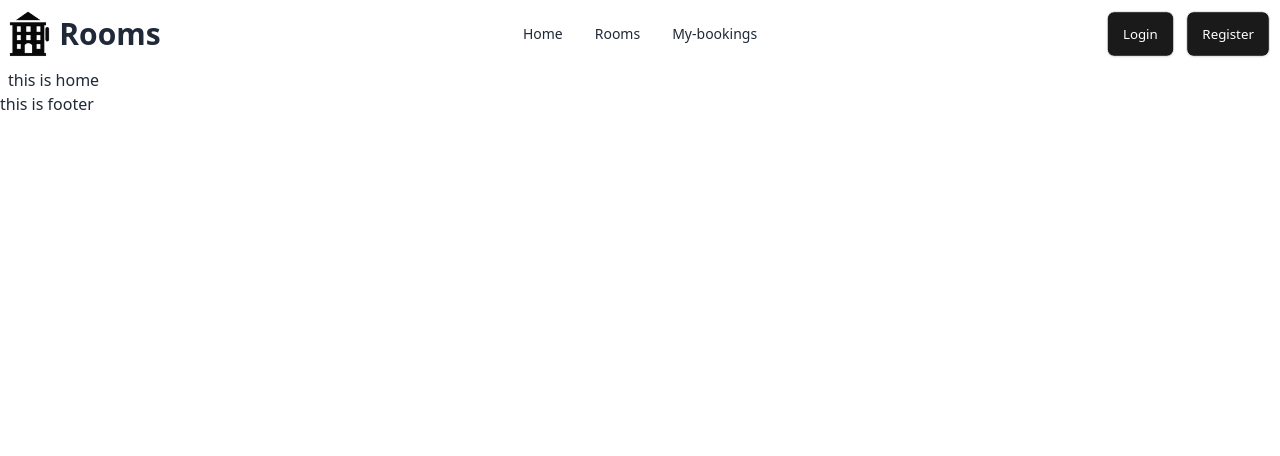
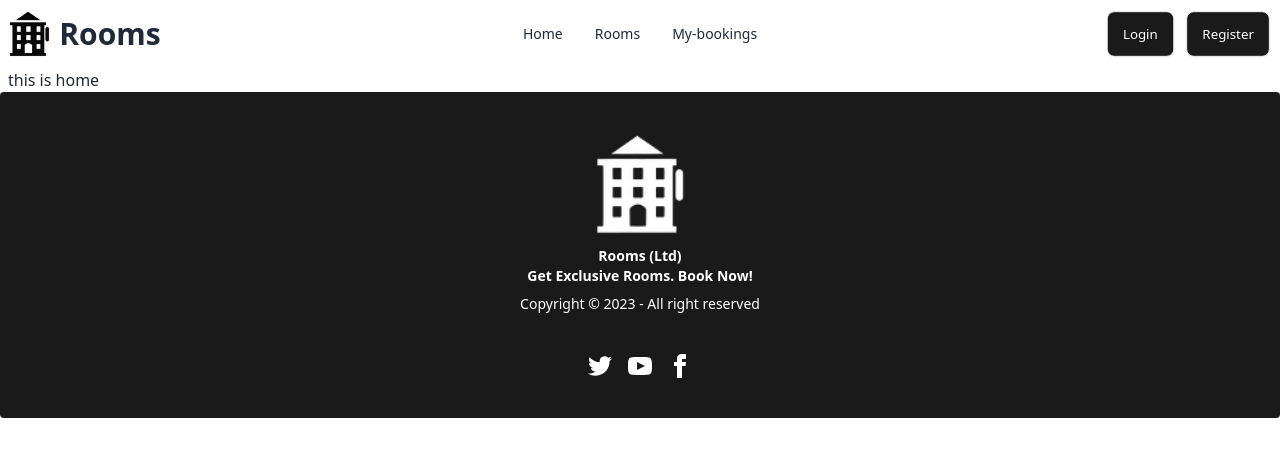
Before and after one commit to merajfaizan/rooms-client, a React (Vite) app: page / in a window 1280 px wide. Shown: the top 456 px of the page. Built offline with nearby package versions, Linux system fonts and the light colour scheme; no server answers.

Commit message:
footer added

```diff
--- a/src/pages/shared/Footer.jsx
+++ b/src/pages/shared/Footer.jsx
@@ -1,5 +1,52 @@
 const Footer = () => {
-  return <div>this is footer</div>;
+  return (
+    <footer className="footer footer-center p-10 bg-[#1a1a1a] text-white rounded">
+      <aside>
+        <img className="w-24" src={"/public/logo-icon-white.png"} alt="logo" />
+        <p className="font-bold">
+          Rooms (Ltd) <br /> Get Exclusive Rooms. Book Now!
+        </p>
+        <p>Copyright © 2023 - All right reserved</p>
+      </aside>
+      <nav>
+        <div className="grid grid-flow-col gap-4">
+          <a>
+            <svg
+              xmlns="http://www.w3.org/2000/svg"
+              width="24"
+              height="24"
+              viewBox="0 0 24 24"
+              className="fill-current"
+            >
+              <path d="M24 4.557c-.883.392-1.832.656-2.828.775 1.017-.609 1.798-1.574 2.165-2.724-.951.564-2.005.974-3.127 1.195-.897-.957-2.178-1.555-3.594-1.555-3.179 0-5.515 2.966-4.797 6.045-4.091-.205-7.719-2.165-10.148-5.144-1.29 2.213-.669 5.108 1.523 6.574-.806-.026-1.566-.247-2.229-.616-.054 2.281 1.581 4.415 3.949 4.89-.693.188-1.452.232-2.224.084.626 1.956 2.444 3.379 4.6 3.419-2.07 1.623-4.678 2.348-7.29 2.04 2.179 1.397 4.768 2.212 7.548 2.212 9.142 0 14.307-7.721 13.995-14.646.962-.695 1.797-1.562 2.457-2.549z"></path>
+            </svg>
+          </a>
+          <a>
+            <svg
+              xmlns="http://www.w3.org/2000/svg"
+              width="24"
+              height="24"
+              viewBox="0 0 24 24"
+              className="fill-current"
+            >
+              <path d="M19.615 3.184c-3.604-.246-11.631-.245-15.23 0-3.897.266-4.356 2.62-4.385 8.816.029 6.185.484 8.549 4.385 8.816 3.6.245 11.626.246 15.23 0 3.897-.266 4.356-2.62 4.385-8.816-.029-6.185-.484-8.549-4.385-8.816zm-10.615 12.816v-8l8 3.993-8 4.007z"></path>
+            </svg>
+          </a>
+          <a>
+            <svg
+              xmlns="http://www.w3.org/2000/svg"
+              width="24"
+              height="24"
+              viewBox="0 0 24 24"
+              className="fill-current"
+            >
+              <path d="M9 8h-3v4h3v12h5v-12h3.642l.358-4h-4v-1.667c0-.955.192-1.333 1.115-1.333h2.885v-5h-3.808c-3.596 0-5.192 1.583-5.192 4.615v3.385z"></path>
+            </svg>
+          </a>
+        </div>
+      </nav>
+    </footer>
+  );
 };
 
 export default Footer;
```
